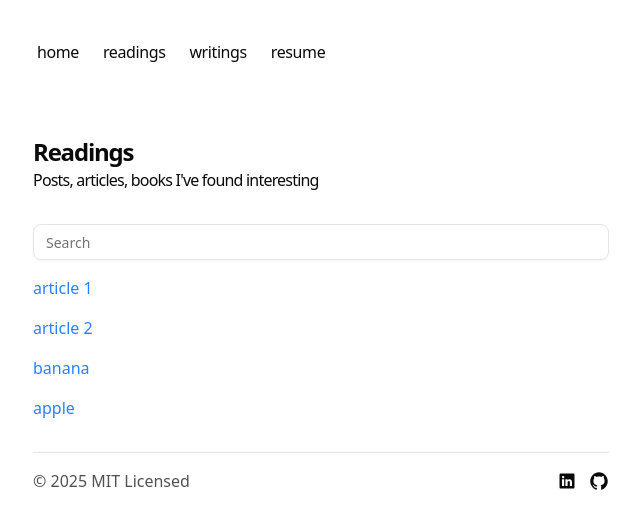
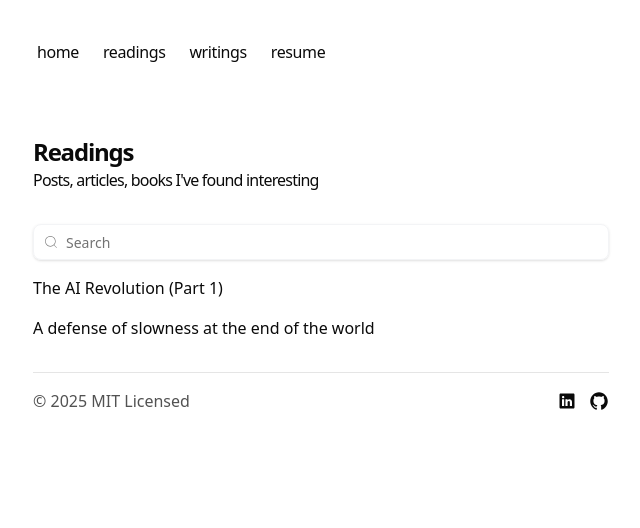
Before and after one commit to ericwang1409/ericwangs.win, a Next.js app: page /readings in a window 1280 px wide. Shown: the top 528 px of the page, without its empty margins (319-959 px from the left). Built offline with nearby package versions, Linux system fonts and the light colour scheme.

Commit message:
readings page with search bar

```diff
--- a/app/readings/page.tsx
+++ b/app/readings/page.tsx
@@ -4,8 +4,18 @@ import Fuse from "fuse.js";
 import { Input } from "@/components/ui/input";
 import { useState } from "react";
 import { useEffect } from "react";
+import { CiSearch } from "react-icons/ci";
 
-const originalLinks = ["article 1", "article 2", "banana", "apple"];
+const originalLinks = new Map([
+  [
+    "The AI Revolution (Part 1)",
+    "https://waitbutwhy.com/2015/01/artificial-intelligence-revolution-1.html",
+  ],
+  [
+    "A defense of slowness at the end of the world",
+    "https://longerramblings.substack.com/p/a-defence-of-slowness-at-the-end",
+  ],
+]);
 
 export default function Page() {
   const [searchTerm, setSearchTerm] = useState("");
@@ -15,7 +25,7 @@ export default function Page() {
     const options = {
       includeScore: false,
     };
-    const fuse = new Fuse(originalLinks, options);
+    const fuse = new Fuse(Array.from(originalLinks.keys()), options);
     setLinks(fuse.search(searchTerm).map((result) => result.item));
   }, [searchTerm]);
 
@@ -27,24 +37,39 @@ export default function Page() {
           Posts, articles, books I&apos;ve found interesting
         </h2>
       </div>
-      <Input
-        placeholder="Search"
-        value={searchTerm}
-        onChange={(e) => setSearchTerm(e.target.value)}
-      />
+      <div className="relative w-full">
+        <Input
+          type="search"
+          placeholder="Search"
+          value={searchTerm}
+          className="pl-8 rounded-md border border-gray-100 shadow-sm focus:ring-1 focus:ring-gray-900 focus:border-gray-900"
+          onChange={(e) => setSearchTerm(e.target.value)}
+        />
+        <CiSearch className="absolute left-2.5 top-2.5 h-4 w-4 pointer-events-none opacity-50" />
+      </div>
       <div>
         {(links && links.length > 0) || searchTerm.length > 0
           ? links.map((link, index) => (
               <div key={index} className="my-4">
-                <a href={link} className="text-blue-500">
+                <a
+                  target="_blank"
+                  rel="noopener noreferrer"
+                  href={link}
+                  className="hover:text-yellow-500"
+                >
                   {link}
                 </a>
               </div>
             ))
-          : originalLinks.map((link, index) => (
+          : Array.from(originalLinks.entries()).map(([title, url], index) => (
               <div key={index} className="my-4">
-                <a href={link} className="text-blue-500">
-                  {link}
+                <a
+                  target="_blank"
+                  rel="noopener noreferrer"
+                  href={url}
+                  className="hover:text-yellow-500"
+                >
+                  {title}
                 </a>
               </div>
             ))}
```
Also changed, not shown: components/ui/input.tsx (+5 -5 lines), 1 other file (tests, documents, lock files or other folders).
